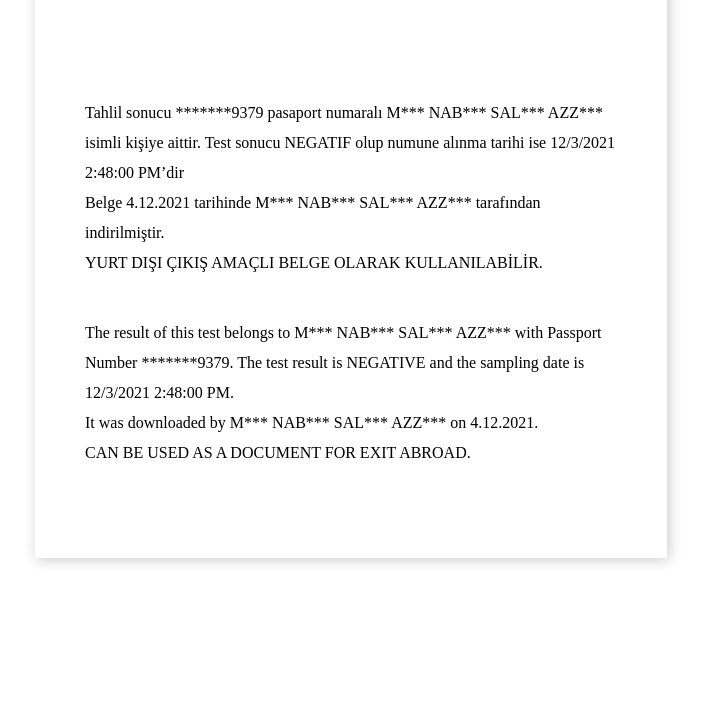
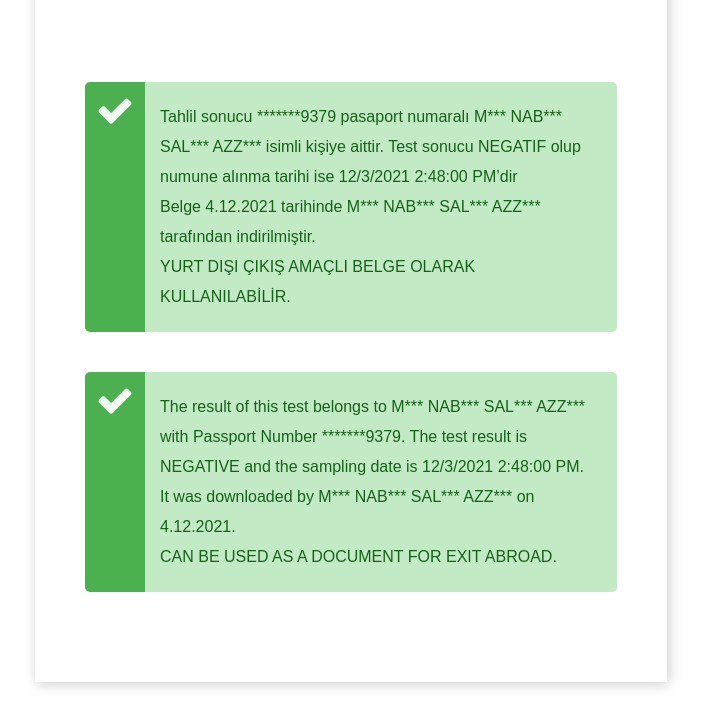
Before and after one commit to MayceAlazzawi/MayceAlazzawi.github.io, a plain HTML site: page index.html in a window 1280 px wide. Shown: the part 210-938 px from the top of the page, without its empty margins (289-994 px from the left). Before the commit the page ends 857 px from the top, so only its background shows below. Drawn offline with Linux system fonts and the light colour scheme.

Commit message:
editing the css and the font

```diff
--- a/index.html
+++ b/index.html
@@ -7,8 +7,8 @@
     <meta content="width=device-width, initial-scale=1" name="viewport">
     <meta content="" name="description">
     <meta content="" name="author">
-    <link href="./Elektronik Tahlil Sonucu Doğrulama_files/eNabizMain.css" rel="stylesheet">
-    <link href="./Elektronik Tahlil Sonucu Doğrulama_files/font-awesome.min.css" rel="stylesheet" type="text/css">
+    <link href="./eNabizMain.css" rel="stylesheet">
+    <link href="./font-awesome.min.css" rel="stylesheet" type="text/css">
     <style>
         .BoxContent {
             width: 50%;
```
